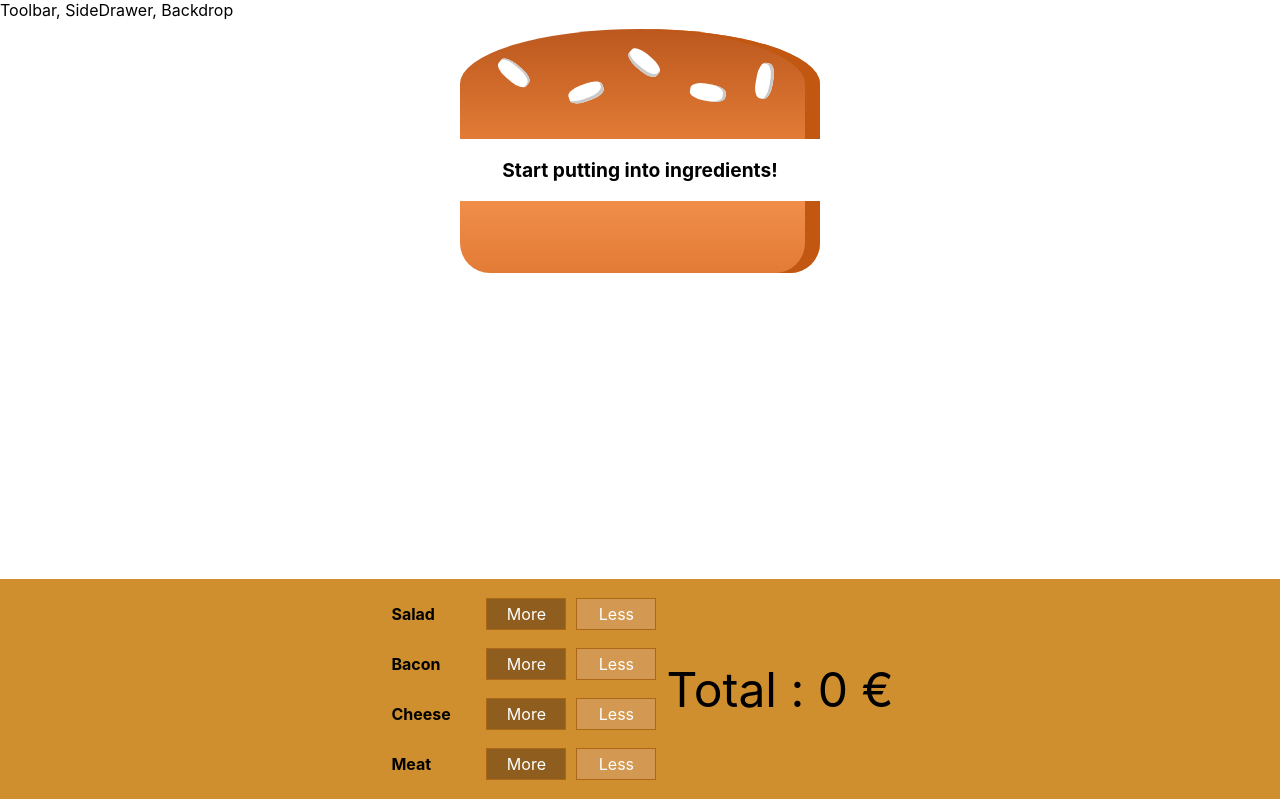
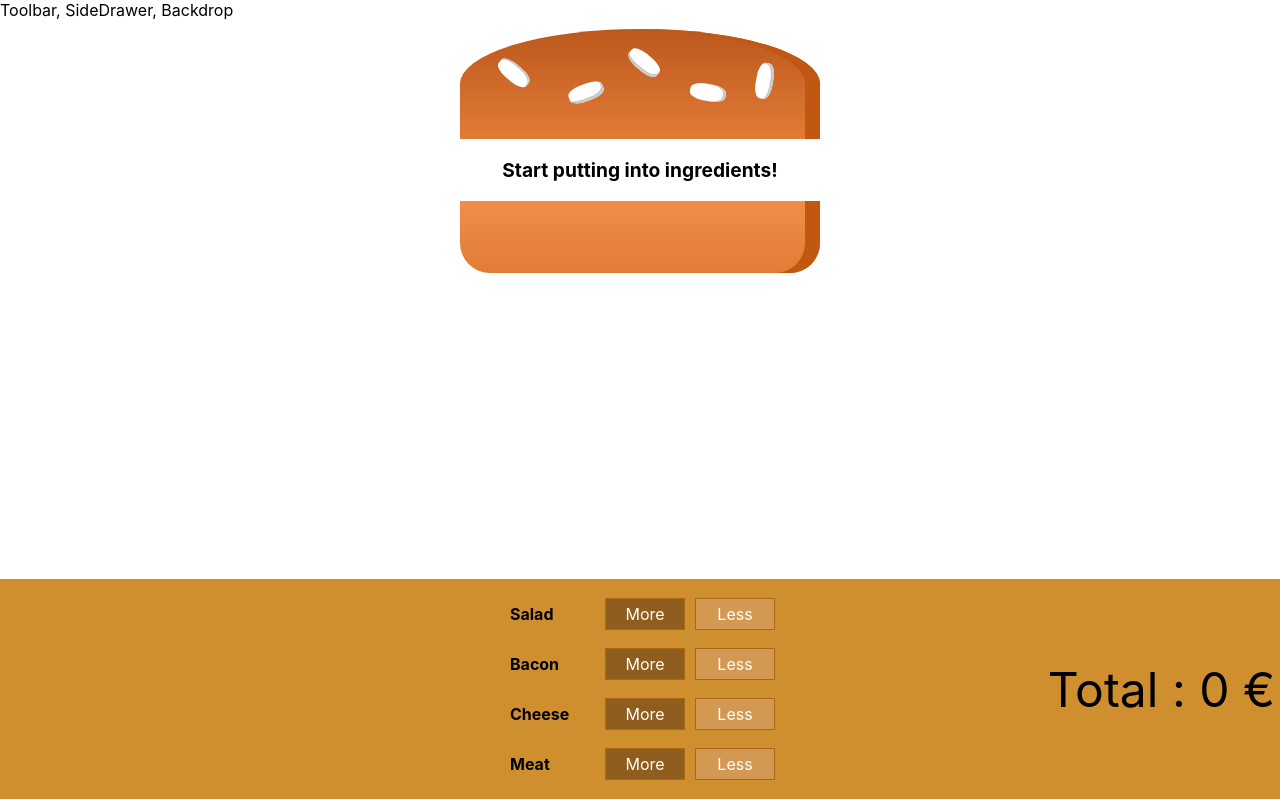
Before and after one commit to PabloVillacanhas/yummy_burger, a React app: page / in a window 1280 px wide. Built offline with nearby package versions, Linux system fonts and the light colour scheme.

Commit message:
Improve css of cockpit

```diff
--- a/src/components/BurgerCockpit/BurguerCockpit.scss
+++ b/src/components/BurgerCockpit/BurguerCockpit.scss
@@ -1,22 +1,23 @@
 .burguerCockpit {
 	width: 100%;
 	background-color: #cf8f2e;
-	display: flex;
-	flex-flow: row;
-	justify-content: center;
-	box-shadow: #ccc;
-	margin: auto;
+	display: grid;
+	grid-template-columns: 30% auto 30%;
 	padding: 10px 0;
 
 	.ingredients {
+		grid-column-start: 2;
 		display: flex;
 		flex-flow: column;
+		justify-self: center;
 	}
 
 	.totalPrice {
-		align-self: center;
-		justify-content: flex-end;
+		grid-column-start: 3;
 		font-size: 3em;
 		margin: 5px;
+		display: flex;
+		justify-content: flex-end;
+		align-items: center;
 	}
 }
```
